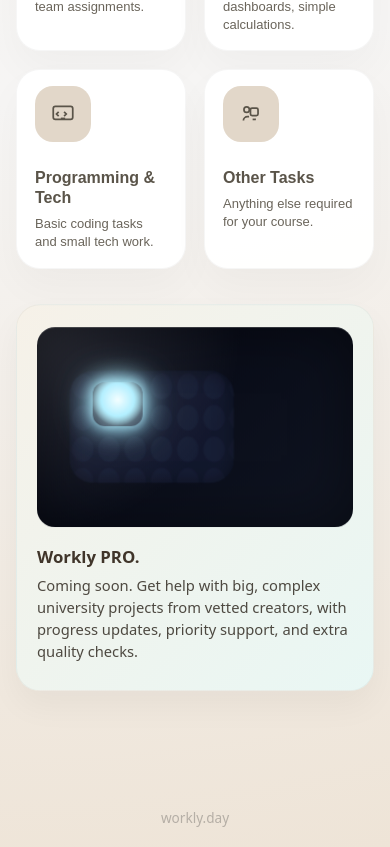
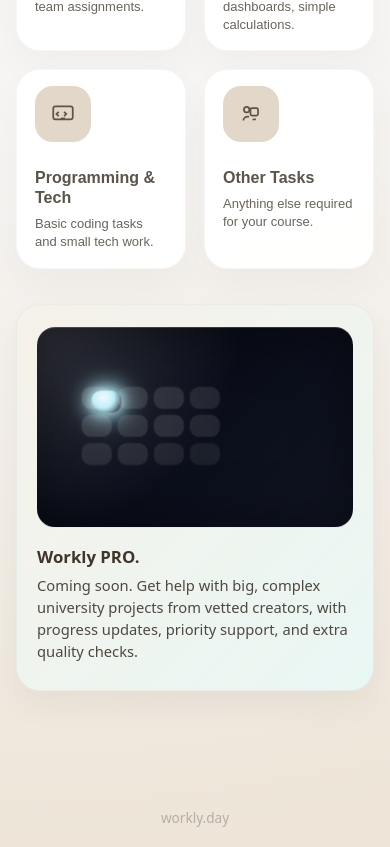
Before and after one commit to SEBRAHEIM/workly-landing, a Next.js app: page / in a window 390 px wide. Shown: the part 856-1703 px from the top of the page. Built offline with nearby package versions, Linux system fonts and the light colour scheme.

Commit message:
Static mini keyboard cluster for Workly PRO on mobile

```diff
--- a/styles/globals.css
+++ b/styles/globals.css
@@ -1246,3 +1246,65 @@ a {
     100%      { transform: translate(12%, 16%); }
   }
 }
+
+@media (max-width: 760px) {
+  .home-pro-media {
+    width: 100%;
+    height: 200px;
+    border-radius: 18px;
+    overflow: hidden;
+    position: relative;
+    background:
+      radial-gradient(circle at 0% 0%, rgba(255,255,255,0.18), transparent 55%),
+      linear-gradient(135deg, #050712, #101522);
+    box-shadow: inset 0 0 60px rgba(0, 0, 0, 0.45);
+    isolation: isolate;
+  }
+
+  .home-pro-media::before {
+    content: "";
+    position: absolute;
+    left: 14%;
+    top: 30%;
+    width: 30px;
+    height: 22px;
+    border-radius: 9px;
+    background: rgba(255,255,255,0.14);
+    box-shadow:
+      36px 0   0 rgba(255,255,255,0.13),
+      72px 0   0 rgba(255,255,255,0.12),
+      108px 0  0 rgba(255,255,255,0.10),
+      0   28px 0 rgba(255,255,255,0.13),
+      36px 28px 0 rgba(255,255,255,0.12),
+      72px 28px 0 rgba(255,255,255,0.12),
+      108px 28px 0 rgba(255,255,255,0.10),
+      0   56px 0 rgba(255,255,255,0.10),
+      36px 56px 0 rgba(255,255,255,0.10),
+      72px 56px 0 rgba(255,255,255,0.09),
+      108px 56px 0 rgba(255,255,255,0.08);
+    opacity: 0.42;
+    backdrop-filter: blur(1px);
+    pointer-events: none;
+  }
+
+  .home-pro-media::after {
+    content: "";
+    position: absolute;
+    left: 14%;
+    top: 30%;
+    width: 30px;
+    height: 22px;
+    border-radius: 9px;
+    background: radial-gradient(
+      circle at 40% 30%,
+      #f4feff,
+      #b5f0ff 45%,
+      rgba(120,230,255,0.0) 75%
+    );
+    box-shadow:
+      0 0 12px rgba(180,245,255,0.85),
+      0 0 26px rgba(120,230,255,0.65);
+    opacity: 0.98;
+    pointer-events: none;
+  }
+}
```
